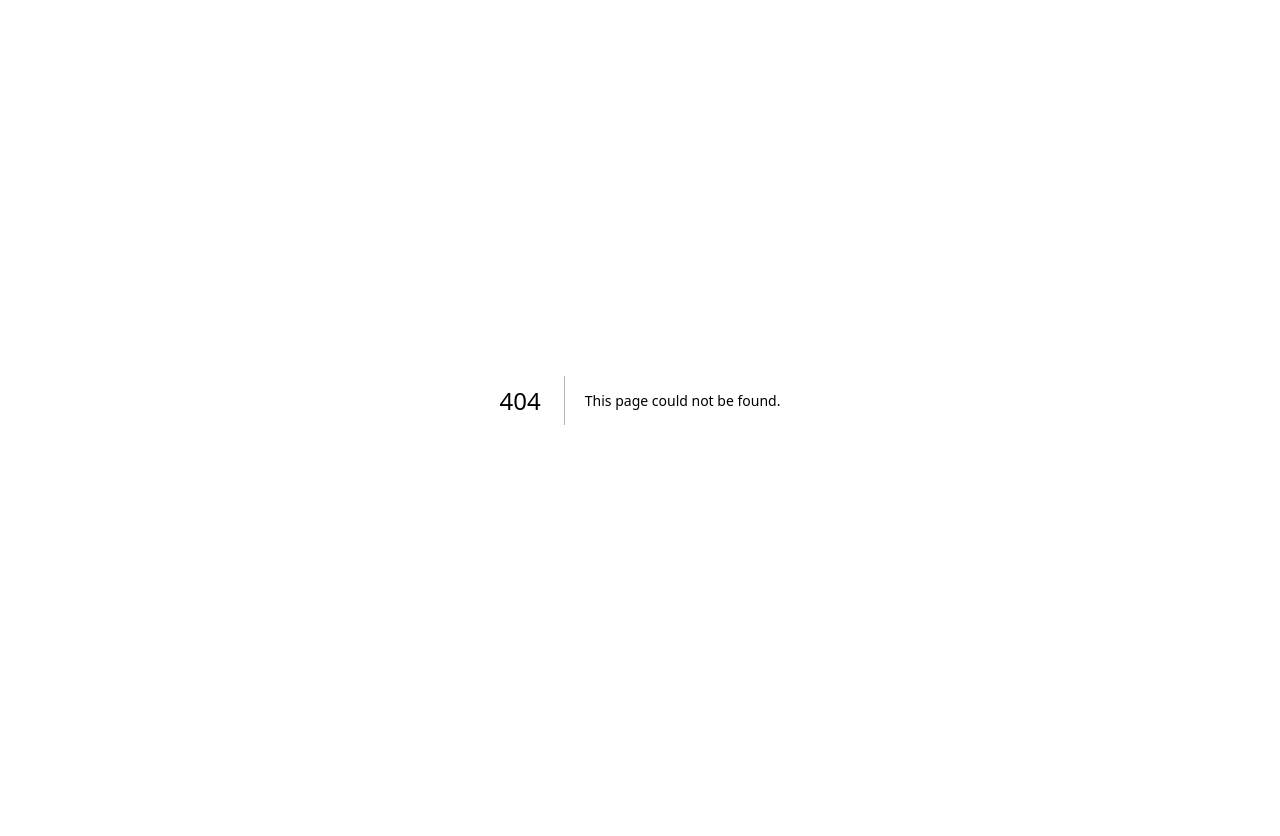
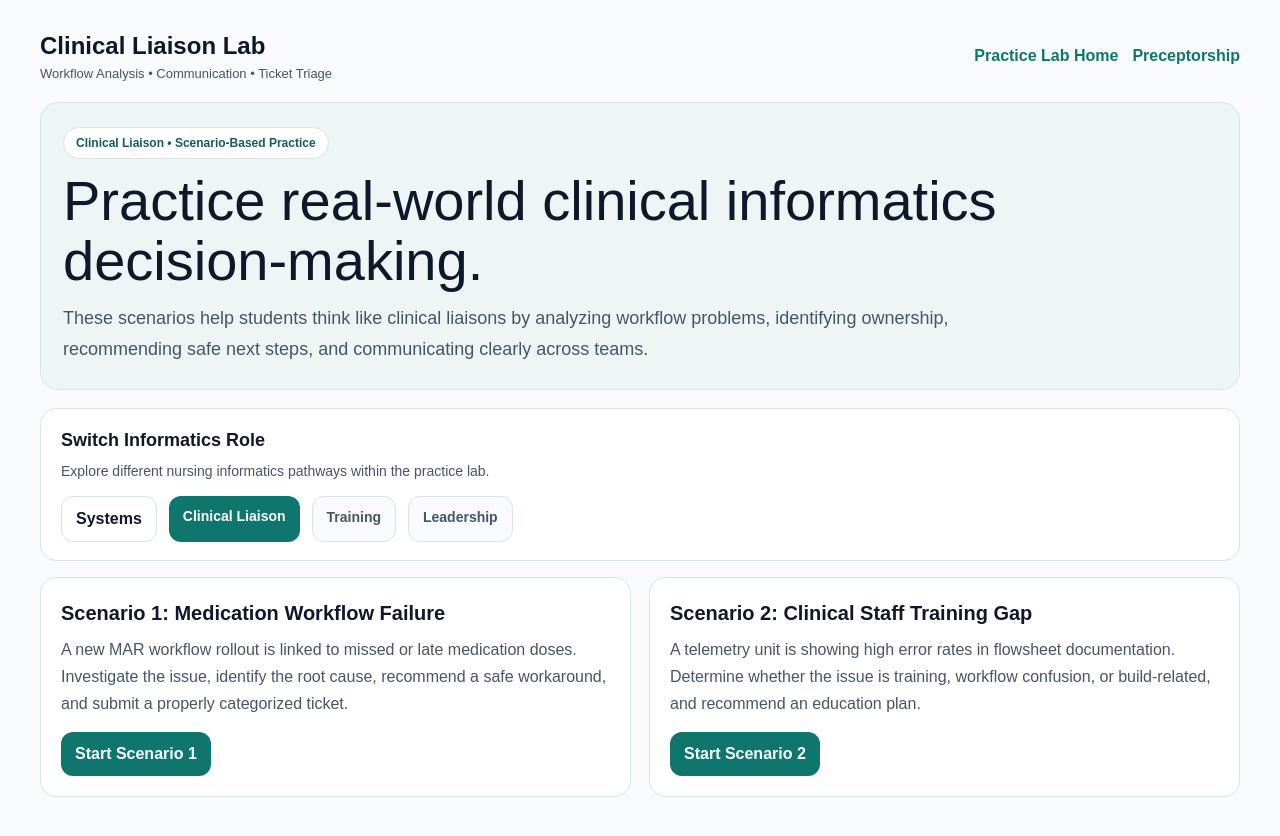
Before and after one commit to bamao33-hub/nursebridge-web, a Next.js app: page /practice-lab/liaison in a window 1280 px wide. Before the commit this address had no page. Shown: the top 836 px of the page. Before the commit the page ends 800 px from the top, so only its background shows below. Built offline with nearby package versions, Linux system fonts and the light colour scheme.

Commit message:
Create page.tsx

```diff
--- /dev/null
+++ b/app/practice-lab/liaison/page.tsx
@@ -0,0 +1,232 @@
+import Link from "next/link";
+
+const COLORS = {
+  text: "#0f172a",
+  muted: "#475569",
+  border: "#d7e6e3",
+  soft: "#eef6f5",
+  teal: "#0f766e",
+  tealDark: "#115e59",
+};
+
+const primaryButtonStyle: React.CSSProperties = {
+  display: "inline-block",
+  textDecoration: "none",
+  background: COLORS.teal,
+  color: "#ffffff",
+  fontWeight: 800,
+  padding: "10px 14px",
+  borderRadius: 12,
+};
+
+const secondaryButtonStyle: React.CSSProperties = {
+  display: "inline-block",
+  textDecoration: "none",
+  background: "#ffffff",
+  color: COLORS.text,
+  fontWeight: 800,
+  padding: "10px 14px",
+  borderRadius: 12,
+  border: `1px solid ${COLORS.border}`,
+};
+
+const cardStyle: React.CSSProperties = {
+  border: `1px solid ${COLORS.border}`,
+  borderRadius: 16,
+  background: "#ffffff",
+  padding: 20,
+};
+
+export default function LiaisonLabPage() {
+  return (
+    <main style={{ background: "#f8fafb", minHeight: "100vh", color: COLORS.text }}>
+      <div
+        style={{
+          maxWidth: 1240,
+          margin: "0 auto",
+          padding: "28px 20px 48px",
+        }}
+      >
+        <div
+          style={{
+            display: "flex",
+            justifyContent: "space-between",
+            gap: 16,
+            flexWrap: "wrap",
+            alignItems: "center",
+            marginBottom: 18,
+          }}
+        >
+          <div>
+            <div style={{ fontWeight: 800, fontSize: 24 }}>Clinical Liaison Lab</div>
+            <div style={{ color: COLORS.muted, fontSize: 13 }}>
+              Workflow Analysis • Communication • Ticket Triage
+            </div>
+          </div>
+
+          <div style={{ display: "flex", gap: 14, flexWrap: "wrap" }}>
+            <Link href="/practice-lab" style={{ textDecoration: "none", color: COLORS.teal, fontWeight: 700 }}>
+              Practice Lab Home
+            </Link>
+            <Link href="/preceptorship" style={{ textDecoration: "none", color: COLORS.teal, fontWeight: 700 }}>
+              Preceptorship
+            </Link>
+          </div>
+        </div>
+
+        <section
+          style={{
+            border: `1px solid ${COLORS.border}`,
+            borderRadius: 18,
+            background: COLORS.soft,
+            padding: "24px 22px",
+            marginBottom: 18,
+          }}
+        >
+          <div
+            style={{
+              display: "inline-flex",
+              padding: "6px 12px",
+              borderRadius: 999,
+              border: `1px solid ${COLORS.border}`,
+              background: "#ffffff",
+              color: COLORS.tealDark,
+              fontSize: 12,
+              fontWeight: 800,
+              marginBottom: 12,
+            }}
+          >
+            Clinical Liaison • Scenario-Based Practice
+          </div>
+
+          <h1
+            style={{
+              fontSize: "clamp(30px, 5vw, 56px)",
+              lineHeight: 1.08,
+              margin: "0 0 12px 0",
+            }}
+          >
+            Practice real-world clinical informatics decision-making.
+          </h1>
+
+          <p
+            style={{
+              margin: 0,
+              color: COLORS.muted,
+              fontSize: 18,
+              lineHeight: 1.7,
+              maxWidth: 980,
+            }}
+          >
+            These scenarios help students think like clinical liaisons by analyzing workflow problems,
+            identifying ownership, recommending safe next steps, and communicating clearly across teams.
+          </p>
+        </section>
+
+        <section
+          style={{
+            border: `1px solid ${COLORS.border}`,
+            borderRadius: 16,
+            background: "#ffffff",
+            padding: "18px 20px",
+            marginBottom: 16,
+          }}
+        >
+          <div style={{ fontWeight: 800, fontSize: 18, marginBottom: 6 }}>
+            Switch Informatics Role
+          </div>
+          <div style={{ color: COLORS.muted, fontSize: 14, lineHeight: 1.6, marginBottom: 14 }}>
+            Explore different nursing informatics pathways within the practice lab.
+          </div>
+
+          <div style={{ display: "flex", gap: 12, flexWrap: "wrap" }}>
+            <Link href="/practice-lab" style={secondaryButtonStyle}>
+              Systems
+            </Link>
+
+            <div
+              style={{
+                padding: "10px 14px",
+                borderRadius: 12,
+                background: COLORS.teal,
+                color: "#ffffff",
+                fontWeight: 800,
+                fontSize: 14,
+              }}
+            >
+              Clinical Liaison
+            </div>
+
+            <div
+              style={{
+                padding: "10px 14px",
+                borderRadius: 12,
+                border: `1px solid ${COLORS.border}`,
+                background: "#f8fafb",
+                color: COLORS.muted,
+                fontWeight: 700,
+                fontSize: 14,
+              }}
+            >
+              Training
+            </div>
+
+            <div
+              style={{
+                padding: "10px 14px",
+                borderRadius: 12,
+                border: `1px solid ${COLORS.border}`,
+                background: "#f8fafb",
+                color: COLORS.muted,
+                fontWeight: 700,
+                fontSize: 14,
+              }}
+            >
+              Leadership
+            </div>
+          </div>
+        </section>
+
+        <div
+          style={{
+            display: "grid",
+            gridTemplateColumns: "repeat(auto-fit, minmax(320px, 1fr))",
+            gap: 18,
+          }}
+        >
+          <div style={cardStyle}>
+            <div style={{ fontWeight: 800, fontSize: 20, marginBottom: 8 }}>
+              Scenario 1: Medication Workflow Failure
+            </div>
+            <div style={{ color: COLORS.muted, lineHeight: 1.7, marginBottom: 14 }}>
+              A new MAR workflow rollout is linked to missed or late medication doses. Investigate the
+              issue, identify the root cause, recommend a safe workaround, and submit a properly categorized ticket.
+            </div>
+
+            <div style={{ display: "flex", gap: 10, flexWrap: "wrap" }}>
+              <Link href="/practice-lab/liaison/scenario-1" style={primaryButtonStyle}>
+                Start Scenario 1
+              </Link>
+            </div>
+          </div>
+
+          <div style={cardStyle}>
+            <div style={{ fontWeight: 800, fontSize: 20, marginBottom: 8 }}>
+              Scenario 2: Clinical Staff Training Gap
+            </div>
+            <div style={{ color: COLORS.muted, lineHeight: 1.7, marginBottom: 14 }}>
+              A telemetry unit is showing high error rates in flowsheet documentation. Determine whether
+              the issue is training, workflow confusion, or build-related, and recommend an education plan.
+            </div>
+
+            <div style={{ display: "flex", gap: 10, flexWrap: "wrap" }}>
+              <Link href="/practice-lab/liaison/scenario-2" style={primaryButtonStyle}>
+                Start Scenario 2
+              </Link>
+            </div>
+          </div>
+        </div>
+      </div>
+    </main>
+  );
+}
```
